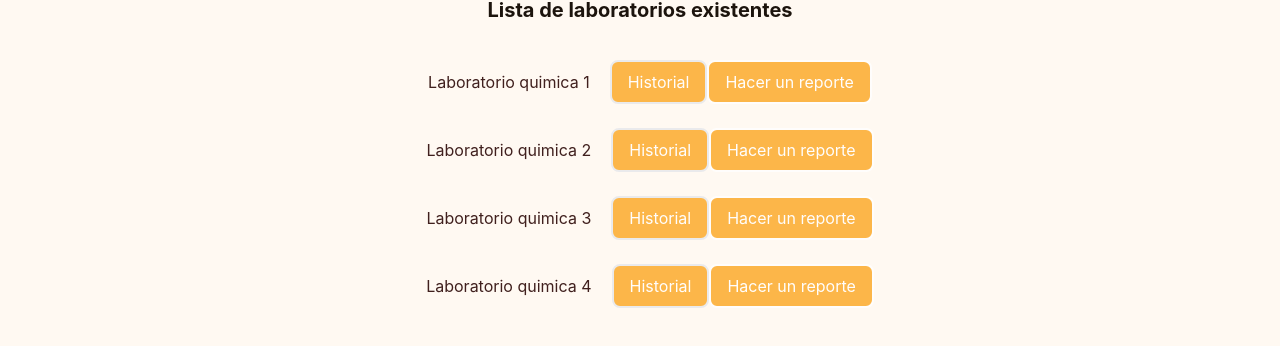
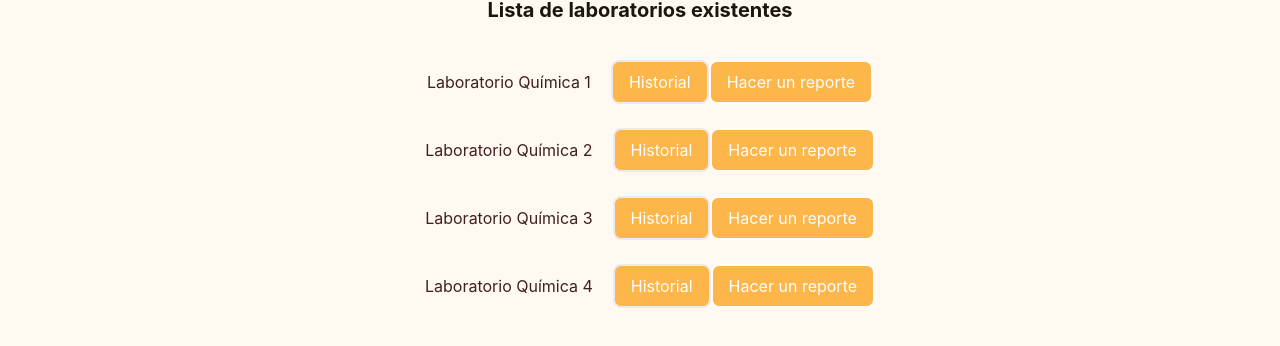
Before and after one commit to CSIPro/labguard, a React app: page / in a window 1280 px wide. Shown: the part 424-770 px from the top of the page. Built offline with nearby package versions, Linux system fonts and the light colour scheme; the HTML template or start-up script is replaced by a standard one.

Commit message:
cambio en texto Laboratorio Química ID

```diff
--- a/src/Pages/Principal/Inicio.tsx
+++ b/src/Pages/Principal/Inicio.tsx
@@ -5,10 +5,10 @@ import PersonaCard from '../../components/UsuarioPresentacion/PresentacionUsuari
 const Inicio = () => {
     const {persona} =useUser()
     const laboratorios = [
-      { id: 1, Nombre: "Laboratorio quimica 1" },
-      { id: 2, Nombre: "Laboratorio quimica 2" },
-      { id: 3, Nombre: "Laboratorio quimica 3" },
-      { id: 4, Nombre: "Laboratorio quimica 4" }
+      { id: 1, Nombre: "Laboratorio Química 1" },
+      { id: 2, Nombre: "Laboratorio Química 2" },
+      { id: 3, Nombre: "Laboratorio Química 3" },
+      { id: 4, Nombre: "Laboratorio Química 4" }
     ];
     const [LabValue, setLabValue] = useState(laboratorios);
 
```
